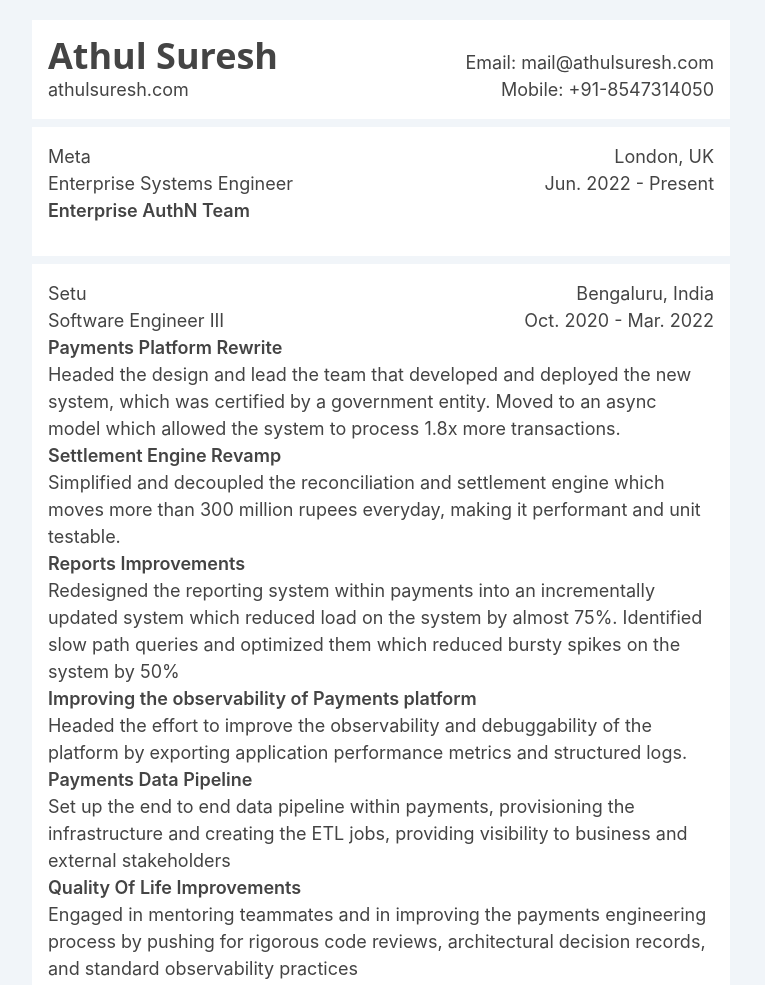
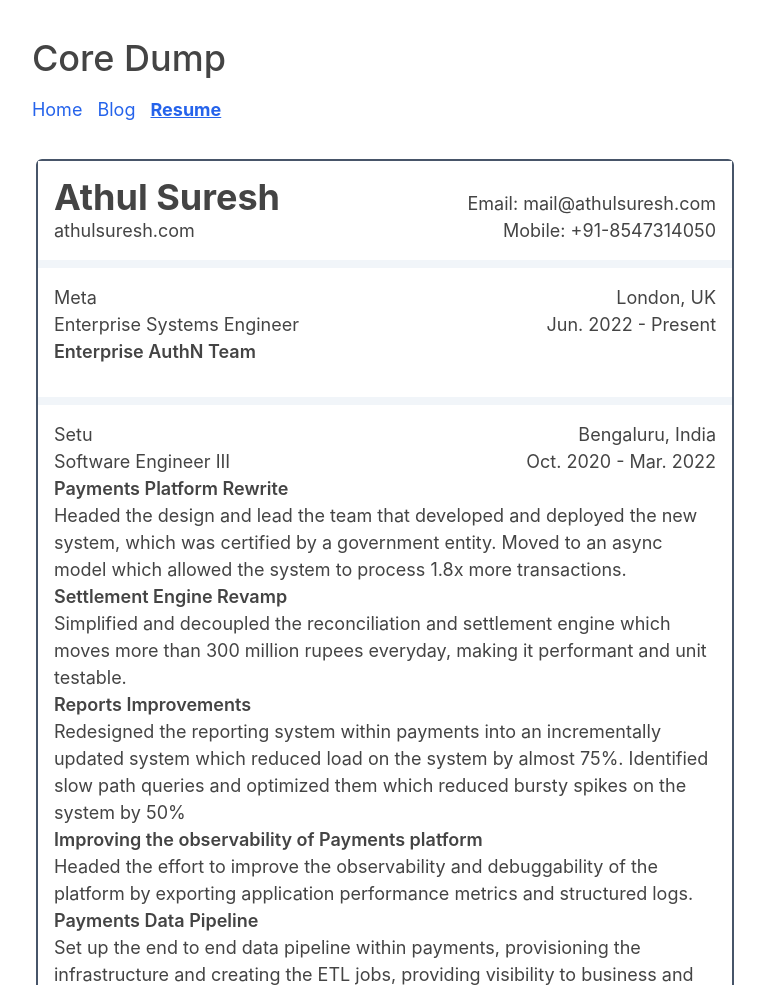
Before and after one commit to crunchbang/crunchbang.github.io, an Astro site: page /resume in a window 1280 px wide. Shown: the top 985 px of the page, without its empty margins (259-1024 px from the left). Built offline with nearby package versions, Linux system fonts and the light colour scheme; Astro itself is replaced by a stand-in of ours.

Commit message:
Header, footer and everything in between

```diff
--- a/src/components/Footer.astro
+++ b/src/components/Footer.astro
@@ -1,7 +1,7 @@
 ---
 ---
 
-<footer>
+<footer class="font-display">
     Made with ❤️ and <a href="http://astro.build" target="_blank">Astro</a>
 </footer>
 <style>
--- a/src/components/Header.astro
+++ b/src/components/Header.astro
@@ -3,8 +3,8 @@ import { SITE_TITLE } from "../config";
 import HeaderLink from "./HeaderLink.astro";
 ---
 
-<header>
-    <h2>
+<header class="font-display">
+    <h2 class="text-4xl">
         {SITE_TITLE}
     </h2>
     <nav>
--- a/src/layouts/LandingPage.astro
+++ b/src/layouts/LandingPage.astro
@@ -5,29 +5,19 @@ import Footer from "../components/Footer.astro";
 
 export interface Props {
     content: {
-		title: string; // make this blog title
-		description: string; // make this blog description
+        title: string;
+        description: string;
     };
 }
 
 const {
-	content: { title, description},
+    content: { title, description },
 } = Astro.props;
 ---
 
 <html>
     <head>
         <BaseHead title={title} description={description} />
-		<style>
-			.title {
-				font-size: 2em;
-				margin: 0.25em 0 0;
-			}
-			hr {
-  				border-top: 1px solid #DDD;
-				margin: 1rem 0;
-			}
-		</style>
     </head>
 
     <body>
--- a/src/pages/index.mdx
+++ b/src/pages/index.mdx
@@ -1,5 +1,7 @@
 ---
 layout: "../layouts/LandingPage.astro"
+title: "Core Dump"
+description: "adventures with poorly tested code"
 ---
 
 ## Hello!
@@ -19,5 +21,3 @@ You can find me at the usual places:
 -   [twitter/@hashb42](https://twitter.com/hashb42)
 -   [codewars/crunchbang123](https://www.codewars.com/users/crunchbang123)
 -   [codechef/crunchbang\_](https://www.codechef.com/users/crunchbang_)
-
-The code for this site can be found [here](https://github.com/crunchbang/crunchbang.github.io)!
--- a/src/pages/resume.astro
+++ b/src/pages/resume.astro
@@ -1,18 +1,16 @@
 ---
 import ResumeHeader from "../components/resume/ResumeHeader.astro";
 import ResumeSection from "../components/resume/ResumeSection.astro";
-import BaseHead from "../components/BaseHead.astro";
+import LandingPage from "../layouts/LandingPage.astro";
 
 const title = "Resume";
 const description = "Resume";
 ---
 
-<html>
-    <head>
-        <BaseHead title={title} description={description} />
-    </head>
-
-    <body class="flex flex-col gap-2 bg-slate-100">
+<LandingPage content={{ title: title, description: description }}>
+    <div
+        class="flex flex-col w-full gap-2 m-1 border-2 border-solid rounded-md bg-slate-100 font-display border-slate-600"
+    >
         <ResumeHeader
             email="mail@athulsuresh.com"
             name="Athul Suresh"
@@ -114,5 +112,5 @@ const description = "Resume";
                 },
             ]}
         />
-    </body>
-</html>
+    </div>
+</LandingPage>
--- a/src/styles/global.css
+++ b/src/styles/global.css
@@ -84,7 +84,6 @@
         @apply text-2xl;
         @apply mb-2;
         @apply mt-4;
-        @apply underline;
         @apply decoration-2;
     }
     h3 {
--- a/tailwind.config.cjs
+++ b/tailwind.config.cjs
@@ -1,8 +1,12 @@
 /** @type {import('tailwindcss').Config} */
 module.exports = {
-	content: ['./src/**/*.{astro,html,js,jsx,md,mdx,svelte,ts,tsx,vue}'],
-	theme: {
-		extend: {},
-	},
-	plugins: [],
-}
+    content: ["./src/**/*.{astro,html,js,jsx,md,mdx,svelte,ts,tsx,vue}"],
+    theme: {
+        fontFamily: {
+            display: ["Inter", "system-ui", "sans-serif"],
+            body: ["Inter", "system-ui", "sans-serif"],
+        },
+        extend: {},
+    },
+    plugins: [],
+};
```
Lines whose indentation alone changed are shown as unchanged.
